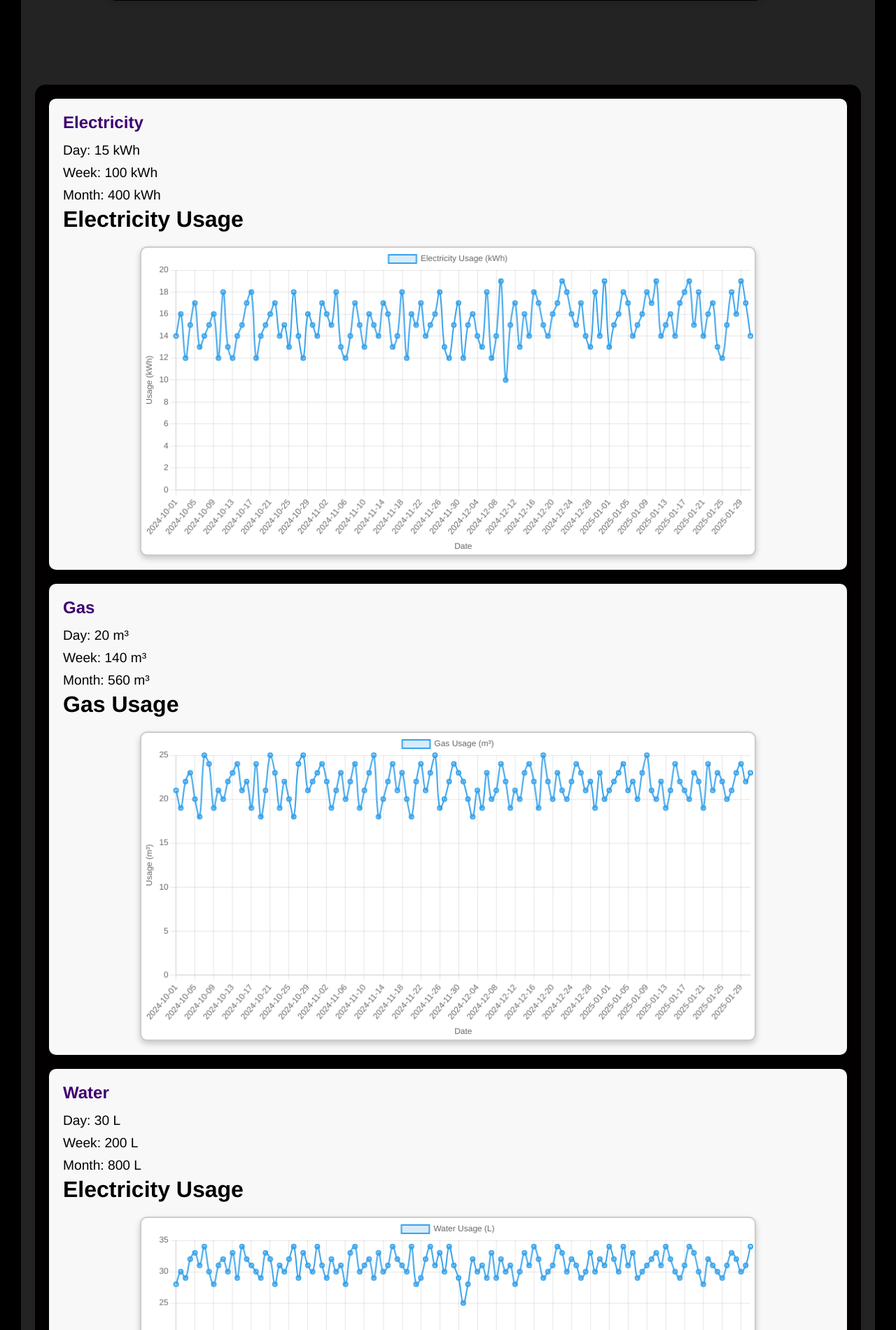
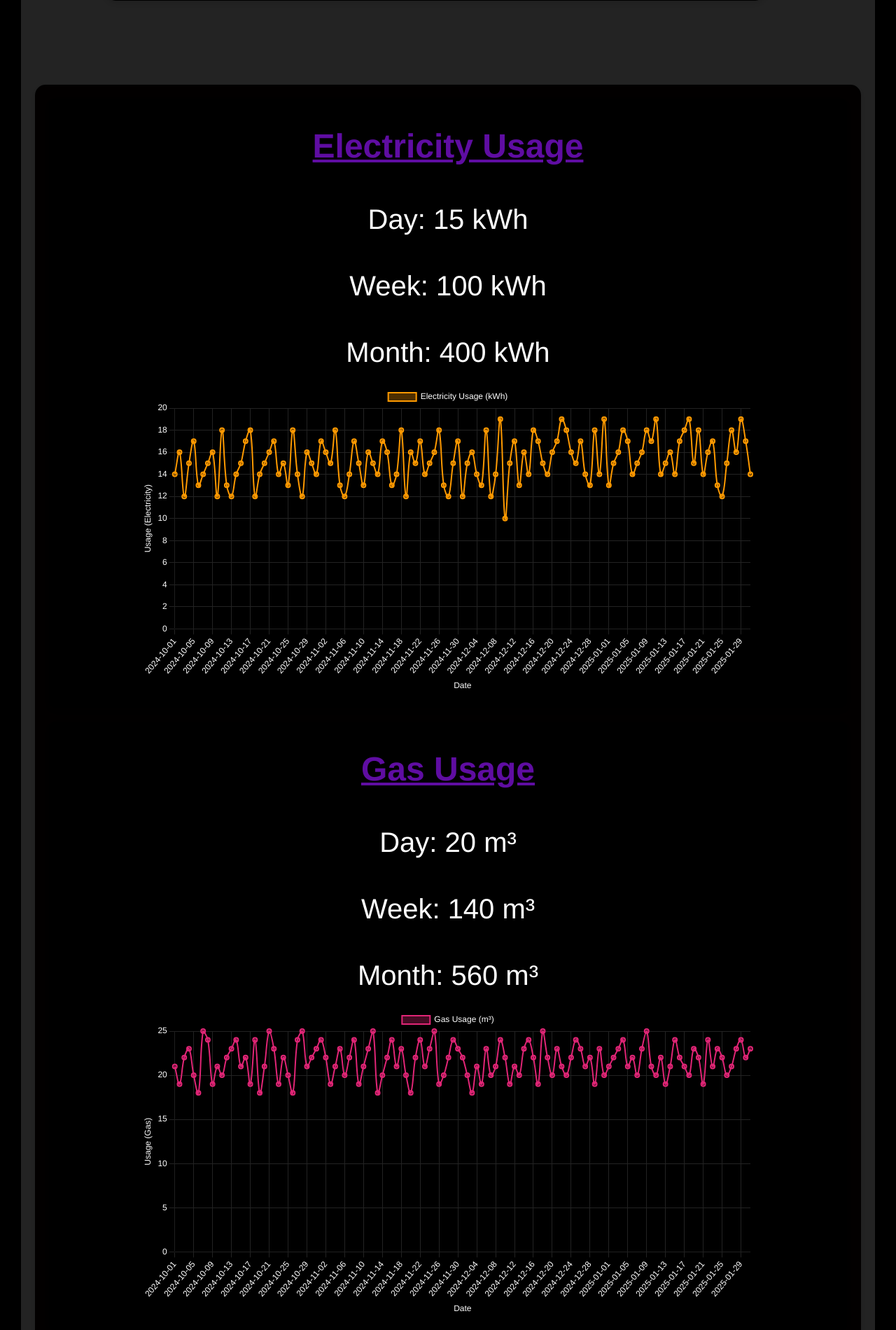
Before and after one commit to PerseusKyogre09/Alektronika, a Flask app: template frontend/templates/IndexMain.html in a window 1280 px wide. Shown: the part 1302-3202 px from the top of the page at 70% size. Run offline with Flask 3, Linux system fonts and the light colour scheme; the template is opened without the code that fills it, so the values that code supplies are empty; parts of the project's set-up code (start-up, migrations or seed data) failed here and were passed over.

Commit message:
Enhance usage statistics display with improved styling and layout in CSS and HTML

```diff
--- a/frontend/Static/Scripts/script.js
+++ b/frontend/Static/Scripts/script.js
@@ -1,3 +1,109 @@
+// Function to create a line chart
+function createLineChart(ctx, label, data, borderColor, backgroundColor) {
+  return new Chart(ctx, {
+    type: 'line',
+    data: {
+      labels: data.map(item => item.time),
+      datasets: [{
+        label: label,
+        data: data.map(item => item.value),
+        borderColor: borderColor,
+        backgroundColor: backgroundColor,
+        borderWidth: 2,
+        tension: 0.4,
+        pointHoverRadius: 6,
+        pointHoverBackgroundColor: borderColor,
+      }]
+    },
+    options: {
+      responsive: true,
+      plugins: {
+        legend: {
+          labels: {
+            color: '#fff' // White legend text
+          }
+        }
+      },
+      scales: {
+        x: {
+          title: {
+            display: true,
+            text: 'Date',
+            color: '#fff' // White axis title
+          },
+          ticks: {
+            color: '#ffffff', // White ticks
+          },
+          grid: {
+            color: '#232323' // White grid lines
+          },
+        },
+        y: {
+          title: {
+            display: true,
+            text: `Usage (${label.split(' ')[0]})`,
+            color: '#fff' // White axis title
+          },
+          ticks: {
+            color: '#ffffff', // White ticks
+          },
+          grid: {
+            color: '#232323' // White grid lines
+          },
+          beginAtZero: true
+        }
+      }
+    }
+  });
+}
+
+// Electricity Chart
+async function fetchElectricityData() {
+  try {
+    const response = await fetch('/database/Usage.json');
+    const data = await response.json();
+    const ctx = document.getElementById('electricityChart').getContext('2d');
+    createLineChart(ctx, 'Electricity Usage (kWh)', data.electricity.usageData, '#ff9a00', 'rgba(255, 154, 0, 0.3)');
+  } catch (error) {
+    console.error('Error fetching the JSON data:', error);
+  }
+}
+
+// Gas Chart
+async function fetchGasData() {
+  try {
+    const response = await fetch('/database/Usage.json');
+    const data = await response.json();
+    const ctx = document.getElementById('gasChart').getContext('2d');
+    createLineChart(ctx, 'Gas Usage (m³)', data.gas.usageData, '#e12576', 'rgba(225, 37, 118, 0.3)');
+  } catch (error) {
+    console.error('Error fetching the JSON data:', error);
+  }
+}
+
+// Water Chart
+async function fetchWaterData() {
+  try {
+    const response = await fetch('/database/Usage.json');
+    const data = await response.json();
+    const ctx = document.getElementById('waterChart').getContext('2d');
+    createLineChart(ctx, 'Water Usage (L)', data.water.usageData, '#6576ff', 'rgba(101, 118, 255, 0.3)');
+  } catch (error) {
+    console.error('Error fetching the JSON data:', error);
+  }
+}
+
+// Sidebar toggle functionality
+const sidebar = document.getElementById('sidebar');
+const toggleButton = document.getElementById('sidebarToggle');
+const mainContent = document.querySelector('.main-content');
+
+toggleButton.addEventListener('click', () => {
+  sidebar.classList.toggle('visible');
+  mainContent.classList.toggle('expanded');
+});
+
+// Navbar navigation
 document.getElementById('resources-btn').addEventListener('click', () => {
   window.location.href = 'resources.html';
 });
@@ -18,15 +124,7 @@
   window.location.href = 'about.html';
 });
 
-  const sidebar = document.getElementById('sidebar');
-  const toggleButton = document.getElementById('sidebarToggle');
-  const mainContent = document.querySelector('.main-content');
-
-  toggleButton.addEventListener('click', () => {
-    sidebar.classList.toggle('visible');
-    mainContent.classList.toggle('expanded');
-  });
-
+// Sidebar navigation
 document.getElementById('notifications-btn').addEventListener('click', () => {
   window.location.href = 'notifications.html';
 });
@@ -43,12 +141,38 @@
   window.location.href = 'gov-sites.html';
 });
 
+document.getElementById('username').addEventListener('click', () => {
+  window.location.href = 'user-details.html';
+});
+
+// AI bot click event
 document.getElementById('ai-bot').addEventListener('click', () => {
   alert('AI Bot Activated!');
 });
 
-  document.getElementById('username').addEventListener('click', () => {
-    window.location.href = 'user-details.html';
+// Search functionality
+document.getElementById('search-btn').addEventListener('click', async () => {
+  const dateInput = document.getElementById('search-date').value;
+  const searchResultElement = document.querySelector('#block1 .search-result p');
+
+  if (dateInput) {
+    const usageData = await fetchUsageData();
+    const filteredData = filterDataByDate(usageData, dateInput);
+
+    searchResultElement.textContent = `Electricity: ${filteredData.electricity.day}, Gas: ${filteredData.gas.day}, Water: ${filteredData.water.day}`;
+  } else {
+    alert('Please select a date.');
+    searchResultElement.textContent = 'No data to display.';
+  }
+});
+
+// Fetch and render data
+document.addEventListener('DOMContentLoaded', async () => {
+  const usageData = await fetchUsageData();
+  updateDashboard(usageData);
+  fetchElectricityData();
+  fetchGasData();
+  fetchWaterData();
 });
 
 // Function to fetch data from JSON file
@@ -68,7 +192,7 @@
   return filteredData;
 }
 
-  // Function to update the dashboard with fetched data
+// Update dashboard with fetched data
 function updateDashboard(data) {
   document.getElementById('electricity-day').textContent = data.electricity.day;
   document.getElementById('electricity-week').textContent = data.electricity.week;
@@ -81,301 +205,4 @@
   document.getElementById('water-day').textContent = data.water.day;
   document.getElementById('water-week').textContent = data.water.week;
   document.getElementById('water-month').textContent = data.water.month;
-
-    updateChart('electricity-chart', data.electricity.usageData);
-    updateChart('gas-chart', data.gas.usageData);
-    updateChart('water-chart', data.water.usageData);
 }
-
-  // Function to update the usage charts
-  function updateChart(chartId, usageData) {
-    const ctx = document.getElementById(chartId).getContext('2d');
-    const labels = usageData.map(entry => entry.time);
-    const data = usageData.map(entry => entry.value);
-
-    new Chart(ctx, {
-      type: 'line',
-      data: {
-        labels: labels,
-        datasets: [{
-          label: 'Usage Over Time',
-          data: data,
-          borderColor: 'rgba(75, 192, 192, 1)',
-          backgroundColor: 'rgba(75, 192, 192, 0.2)',
-          fill: true,
-        }]
-      },
-      options: {
-        responsive: true,
-        maintainAspectRatio: false,
-        scales: {
-          x: {
-            type: 'time',
-            time: {
-              unit: 'day',
-            },
-            title: {
-              display: true,
-              text: 'Time'
-            }
-          },
-          y: {
-            title: {
-              display: true,
-              text: 'Usage'
-            }
-          }
-        }
-      }
-    });
-  }
-
-  // Search button event handler
-  document.getElementById('search-btn').addEventListener('click', async () => {
-    const dateInput = document.getElementById('search-date').value;
-    const searchResultElement = document.querySelector('#block1 .search-result p');
-
-    if (dateInput) {
-      const usageData = await fetchUsageData();
-      const filteredData = filterDataByDate(usageData, dateInput);
-
-      // Display search results
-      searchResultElement.textContent = `Electricity: ${filteredData.electricity.day}, Gas: ${filteredData.gas.day}, Water: ${filteredData.water.day}`;
-    } else {
-      alert('Please select a date.');
-      searchResultElement.textContent = 'No data to display.';
-    }
-  });
-
-  document.addEventListener('DOMContentLoaded', async () => {
-    const usageData = await fetchUsageData();
-    updateDashboard(usageData);
-  });
-
-  async function fetchData() {
-    try {
-      // Fetch the data from the JSON file
-      const response = await fetch('/database/Usage.json');
-      const data = await response.json();
-
-      // Use the data to create the chart
-      const ctx = document.getElementById('lineChart').getContext('2d');
-      new Chart(ctx, {
-        type: 'line',
-        data: {
-          labels: data.labels,
-          datasets: [{
-            label: 'Sample Data',
-            data: data.values,
-            borderColor: 'rgba(75, 192, 192, 1)',
-            backgroundColor: 'rgba(75, 192, 192, 0.2)',
-            borderWidth: 2,
-            tension: 0.4
-          }]
-        },
-        options: {
-          responsive: true,
-          plugins: {
-            legend: {
-              display: true,
-              position: 'top'
-            }
-          },
-          scales: {
-            x: {
-              title: {
-                display: true,
-                text: 'Months'
-              }
-            },
-            y: {
-              title: {
-                display: true,
-                text: 'Values'
-              }
-            }
-          }
-        }
-      });
-    } catch (error) {
-      console.error('Error fetching the JSON data:', error);
-    }
-  }
-
-  // Call the fetchData function
-  fetchData();
-//Electricity chart code
-  async function fetchElectricityData() {
-    try {
-      // Fetch the data from the JSON file
-      const response = await fetch('/database/Usage.json');
-      const data = await response.json();
-
-      // Extract labels (dates) and values (electricity usage)
-      const labels = data.electricity.usageData.map(item => item.time);
-      const values = data.electricity.usageData.map(item => item.value);
-
-      // Create the line chart
-      const ctx = document.getElementById('electricityChart').getContext('2d');
-      new Chart(ctx, {
-        type: 'line',
-        data: {
-          labels: labels,
-          datasets: [{
-            label: 'Electricity Usage (kWh)',
-            data: values,
-            borderColor: 'rgba(54, 162, 235, 1)',
-            backgroundColor: 'rgba(54, 162, 235, 0.2)',
-            borderWidth: 2,
-            tension: 0.4
-          }]
-        },
-        options: {
-          responsive: true,
-          plugins: {
-            legend: {
-              display: true,
-              position: 'top'
-            }
-          },
-          scales: {
-            x: {
-              title: {
-                display: true,
-                text: 'Date'
-              }
-            },
-            y: {
-              title: {
-                display: true,
-                text: 'Usage (kWh)'
-              },
-              beginAtZero: true
-            }
-          }
-        }
-      });
-    } catch (error) {
-      console.error('Error fetching the JSON data:', error);
-    }
-  }
-
-  // Fetch and render the data
-  fetchElectricityData();
-
-  //Gas chart code
-  async function fetchGasData() {
-    try {
-      // Fetch the data from the JSON file
-      const response = await fetch('/database/Usage.json');
-      const data = await response.json();
-
-      // Extract labels (dates) and values (electricity usage)
-      const labels = data.gas.usageData.map(item => item.time);
-      const values = data.gas.usageData.map(item => item.value);
-
-      // Create the line chart
-      const ctx = document.getElementById('gasChart').getContext('2d');
-      new Chart(ctx, {
-        type: 'line',
-        data: {
-          labels: labels,
-          datasets: [{
-            label: 'Gas Usage (m³)',
-            data: values,
-            borderColor: 'rgba(54, 162, 235, 1)',
-            backgroundColor: 'rgba(54, 162, 235, 0.2)',
-            borderWidth: 2,
-            tension: 0.4
-          }]
-        },
-        options: {
-          responsive: true,
-          plugins: {
-            legend: {
-              display: true,
-              position: 'top'
-            }
-          },
-          scales: {
-            x: {
-              title: {
-                display: true,
-                text: 'Date'
-              }
-            },
-            y: {
-              title: {
-                display: true,
-                text: 'Usage (m³)'
-              },
-              beginAtZero: true
-            }
-          }
-        }
-      });
-    } catch (error) {
-      console.error('Error fetching the JSON data:', error);
-    }
-  }
-
-  // Fetch and render the data
-  fetchGasData();
-//water chart code
-  async function fetchWaterData() {
-    try {
-      // Fetch the data from the JSON file
-      const response = await fetch('/database/Usage.json');
-      const data = await response.json();
-
-      // Extract labels (dates) and values (electricity usage)
-      const labels = data.water.usageData.map(item => item.time);
-      const values = data.water.usageData.map(item => item.value);
-
-      // Create the line chart
-      const ctx = document.getElementById('waterChart').getContext('2d');
-      new Chart(ctx, {
-        type: 'line',
-        data: {
-          labels: labels,
-          datasets: [{
-            label: 'Water Usage (L)',
-            data: values,
-            borderColor: 'rgba(54, 162, 235, 1)',
-            backgroundColor: 'rgba(54, 162, 235, 0.2)',
-            borderWidth: 2,
-            tension: 0.4
-          }]
-        },
-        options: {
-          responsive: true,
-          plugins: {
-            legend: {
-              display: true,
-              position: 'top'
-            }
-          },
-          scales: {
-            x: {
-              title: {
-                display: true,
-                text: 'Date'
-              }
-            },
-            y: {
-              title: {
-                display: true,
-                text: 'Usage (L)'
-              },
-              beginAtZero: true
-            }
-          }
-        }
-      });
-    } catch (error) {
-      console.error('Error fetching the JSON data:', error);
-    }
-  }
-
-  // Fetch and render the data
-  fetchWaterData();
--- a/frontend/Static/Stylesheets/style.css
+++ b/frontend/Static/Stylesheets/style.css
@@ -334,38 +334,49 @@
   margin: 0 auto; /* Centers container horizontally if there is any margin */
 }
 
+.usage-heading {
+  font-size: 10em;
+  color: white;
+  margin-bottom: 20px; /* Space below heading */
+}
+
 .usage-category {
+  color: white;
   display: flex;
   flex-direction: column; /* Keep elements stacked vertically */
-  align-items: flex-start; /* Align text to the left */
+  align-items: center; /* Align text to the left */
   justify-content: flex-start; /* Start aligning the elements from the top */
   width: 100%; /* Full width for each usage category */
   min-height: 250px; /* Keep the increased height */
-  background-color: #f8f8f8; /* Light background for contrast */
+  background-color: #000000; /* Light background for contrast */
   border-radius: 10px; /* Rounded corners */
   padding: 20px;
   box-shadow: 0px 4px 6px rgba(0, 0, 0, 0.1); /* Shadow for depth */
   margin-bottom: 20px; /* Space between category sections */
 }
 
-.usage-category h3 {
-  font-size: 1.5em;
+#UsageHead{
+  padding: 20px 20px 20px 20px;
+  font-size: 3em;
   margin-bottom: 10px; /* Space below heading */
-  color: rgb(63, 0, 113); /* Heading color */
+  color: rgb(95, 13, 162);
+  text-decoration: underline;
+  text-decoration-color: rgb(95, 13, 162);
+  text-decoration-style: plain;
+  text-underline-position: 1px; /* Heading color */
 }
 
-.usage-category p {
-  font-size: 1.2em;
-  margin: 5px 0; /* Spacing between paragraphs */
+#UsageHead:hover {
+  border-color: #923cb5;
+    color:#923cb5;
+    text-shadow: 0px 0px 100px rgba(146,60,181,1);
+
+    text-decoration-color: goldenrod;
 }
 
-canvas {
-  width: 100% !important; /* Canvas occupies full width */
-  height: 100% !important; /* Adjust height to fill the parent */
-  background-color: #ffffff; /* White canvas background for clarity */
-  border: 2px solid #ccc; /* Light grey border for definition */
-  border-radius: 10px; /* Rounded corners */
-  box-shadow: 0px 4px 8px rgba(0, 0, 0, 0.2); /* Slight shadow */
-  align-self: center; /* Center canvas within parent flex element */
-  margin-top: 20px; /* Gap between stats and chart */
+
+.usage-category p {
+  font-size: 2.5em;
+  margin: 5px 0; /* Spacing between paragraphs */
+  padding: 20px 20px 20px 20px; /* Padding for content */
 }
--- a/frontend/templates/IndexMain.html
+++ b/frontend/templates/IndexMain.html
@@ -70,34 +70,32 @@
               <div class="usage-container">
                 <div class="usage-stats">
                   <div class="usage-category" id="electricity-usage">
-                    <h3>Electricity</h3>
+                    <h1 id="UsageHead" style="text-align: center;">Electricity Usage</h1>
                     <p>Day: <span id="electricity-day">0 kWh</span></p>
                     <p>Week: <span id="electricity-week">0 kWh</span></p>
                     <p>Month: <span id="electricity-month">0 kWh</span></p>
                     <!-- <canvas id="electricity-chart"></canvas> -->
-                    <h1 style="text-align: center;">Electricity Usage</h1>
                     <div style="width: 80%; margin: auto;">
                       <canvas id="electricityChart"></canvas>
                     </div>
                   </div>
                   <div class="usage-category" id="gas-usage">
-                    <h3>Gas</h3>
+                    <h1 id="UsageHead" style="text-align: center;">Gas Usage</h1>
                     <p>Day: <span id="gas-day">0 m³</span></p>
                     <p>Week: <span id="gas-week">0 m³</span></p>
                     <p>Month: <span id="gas-month">0 m³</span></p>
                     <!-- <canvas id="gas-chart"></canvas> -->
-                    <h1 style="text-align: center;">Gas Usage</h1>
+
                     <div style="width: 80%; margin: auto;">
                       <canvas id="gasChart"></canvas>
                     </div>
                   </div>
                   <div class="usage-category" id="water-usage">
-                    <h3>Water</h3>
+                    <h1 id="UsageHead" style="text-align: center;">Water Usage</h1>
                     <p>Day: <span id="water-day">0 L</span></p>
                     <p>Week: <span id="water-week">0 L</span></p>
                     <p>Month: <span id="water-month">0 L</span></p>
                     <!-- <canvas id="water-chart"></canvas> -->
-                    <h1 style="text-align: center;">Electricity Usage</h1>
                     <div style="width: 80%; margin: auto;">
                       <canvas id="waterChart"></canvas>
                     </div>
```
Lines whose indentation alone changed are shown as unchanged.
